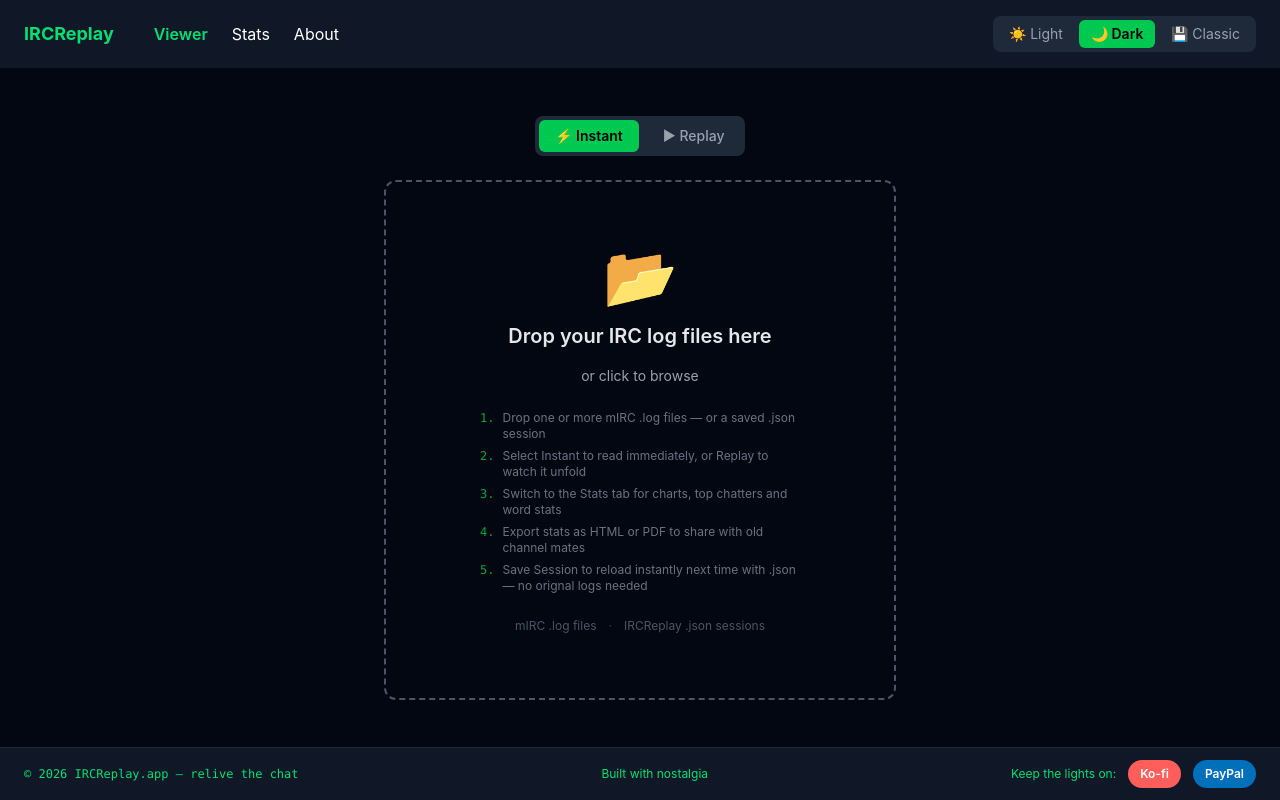
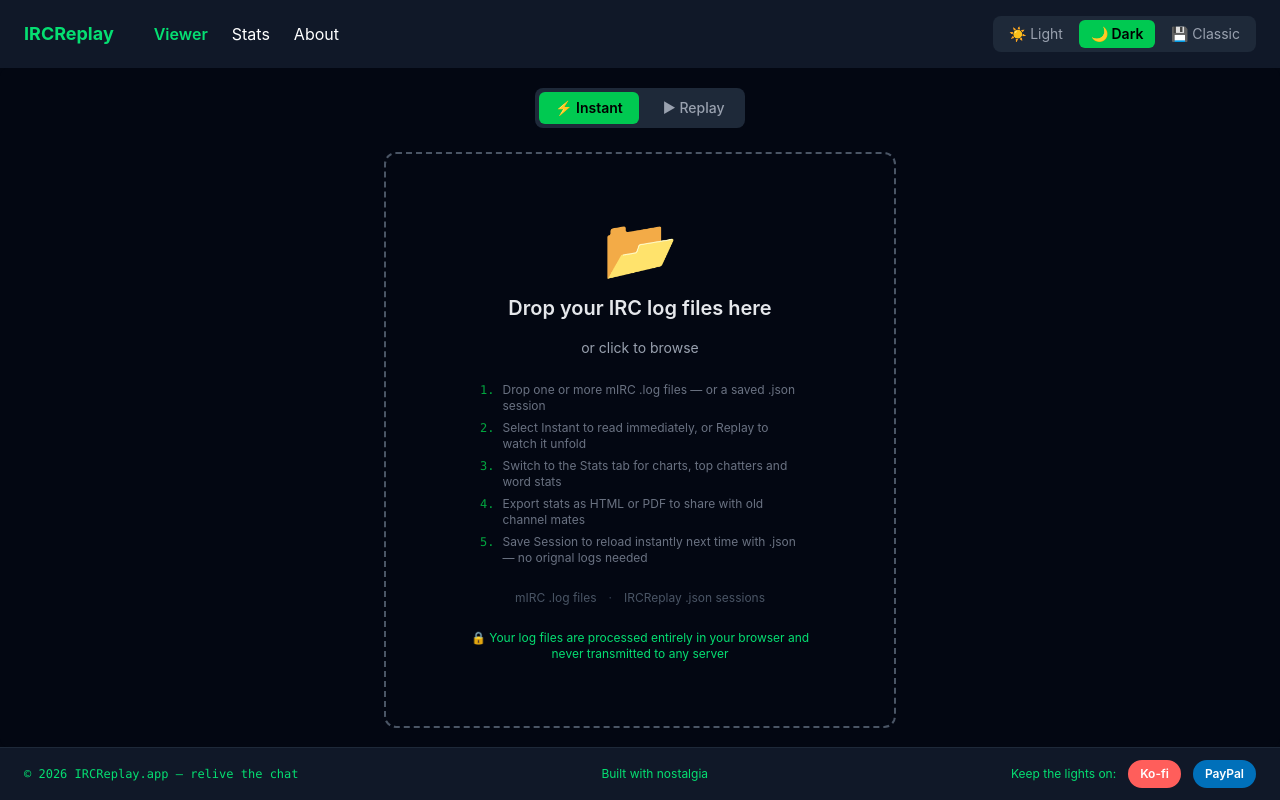
Before and after one commit to LFFPicard/ircreplay, a React (Vite) app: page / in a window 1280 px wide. Built offline with nearby package versions, Linux system fonts and the light colour scheme.

Commit message:
Privacy notice on drop zone, security headers

```diff
--- a/src/components/DropZone.jsx
+++ b/src/components/DropZone.jsx
@@ -119,11 +119,15 @@
           ))}
         </div>
 
-        <div className="flex items-center gap-3 mt-2">
+          <div className="flex items-center gap-3 mt-2">
           <span className="text-gray-600 text-xs">mIRC .log files</span>
           <span className="text-gray-700 text-xs">&middot;</span>
           <span className="text-gray-600 text-xs">IRCReplay .json sessions</span>
         </div>
+
+        <p className="text-green-400 text-xs text-center mt-2 px-4">
+          🔒 Your log files are processed entirely in your browser and never transmitted to any server
+        </p>
 
       </div>
       {/* ↑ this closes the dashed drop zone border div */}
```
Also changed, not shown: 1 other file (tests, documents, lock files or other folders).
